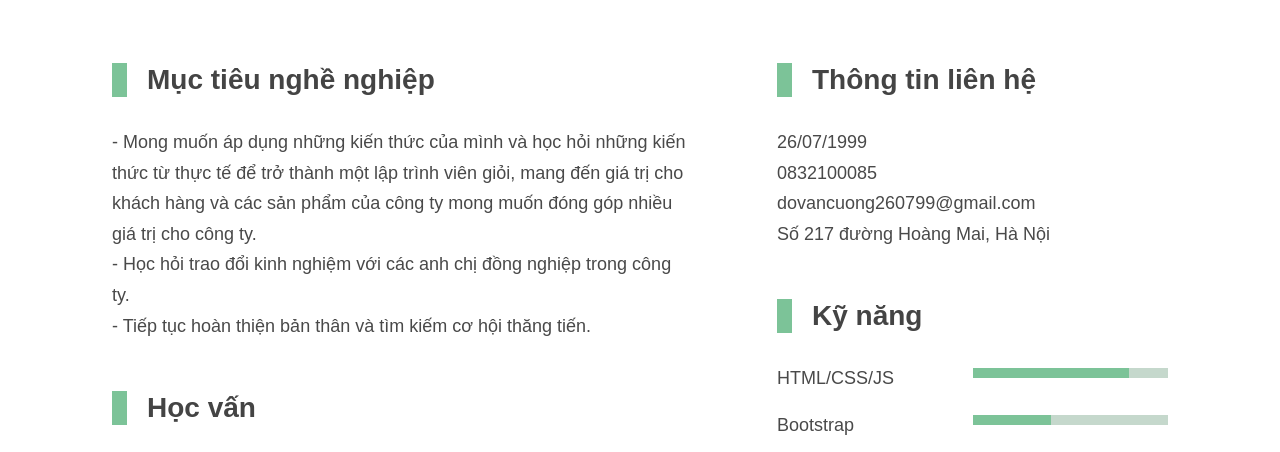
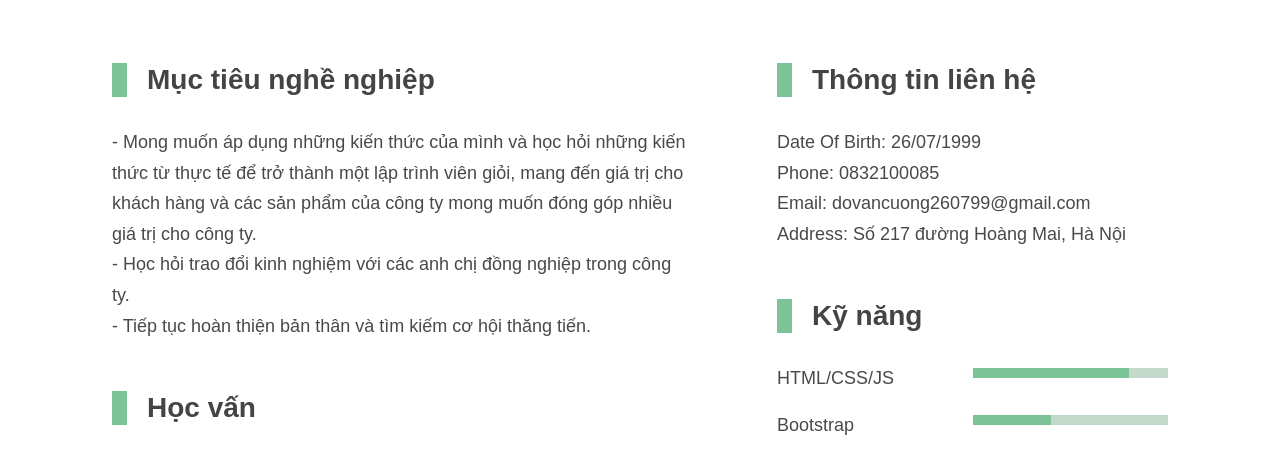
Before and after one commit to docuong123/my_cv, a plain HTML site: page index.html in a window 1280 px wide. Shown: the part 304-756 px from the top of the page. Drawn offline with nearby package versions, Linux system fonts and the light colour scheme.

Commit message:
update information contact

```diff
--- a/asset/css/style.css
+++ b/asset/css/style.css
@@ -57,6 +57,12 @@ ul li {
 .university p:first-child {
     margin-right: 5px;
 }
+.my_contact {
+    font-size: 18px;
+    display: flex;
+    flex-direction: column;
+    line-height: 1.7;
+}
 .list_skill {
     display: flex;
     justify-content: space-between;
--- a/index.html
+++ b/index.html
@@ -81,12 +81,12 @@
                             <h3>Thông tin liên hệ</h3>
                         </div>
                         <div class="content">
-                            <ul class="list_content">
-                                <li>26/07/1999</li>
-                                <li>0832100085</li>
-                                <li>dovancuong260799@gmail.com</li>
-                                <li>Số 217 đường Hoàng Mai, Hà Nội</li>
-                            </ul>
+                            <form class="my_contact">
+                                <label for="date">Date Of Birth: 26/07/1999</label>
+                                <label for="phone">Phone: 0832100085</label>
+                                <label for="email">Email: dovancuong260799@gmail.com</label>
+                                <label for="address">Address: Số 217 đường Hoàng Mai, Hà Nội</label>
+                            </form>
                         </div>
                     </div>
                     <div class="skill box">
```
